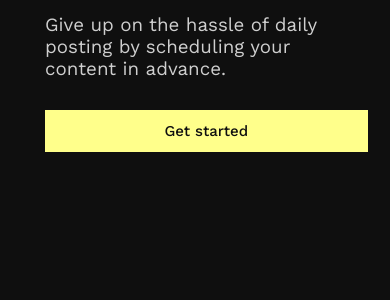
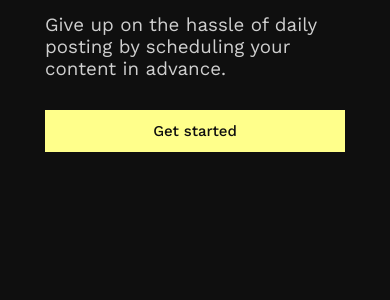
Before and after one commit to btofficiel/sociomata-static, a Node project: template views/index.ejs in a window 390 px wide. Shown: the part 514-814 px from the top of the page. Run offline with Node 20 templates, Linux system fonts and the light colour scheme; the template is opened without the code that fills it, so the values that code supplies are empty.

Commit message:
Fix cta oveflow on landing page mobile version

```diff
--- a/public/css/landing.css
+++ b/public/css/landing.css
@@ -204,6 +204,6 @@ div.mobile-header {
 
     div.subcontent { width: 100%; }
 
-    div.cta { width: 100%; }
+    div.cta { width: inherit; }
 
 }
```
Also changed, not shown: views/index.ejs (line endings or trailing spaces).
